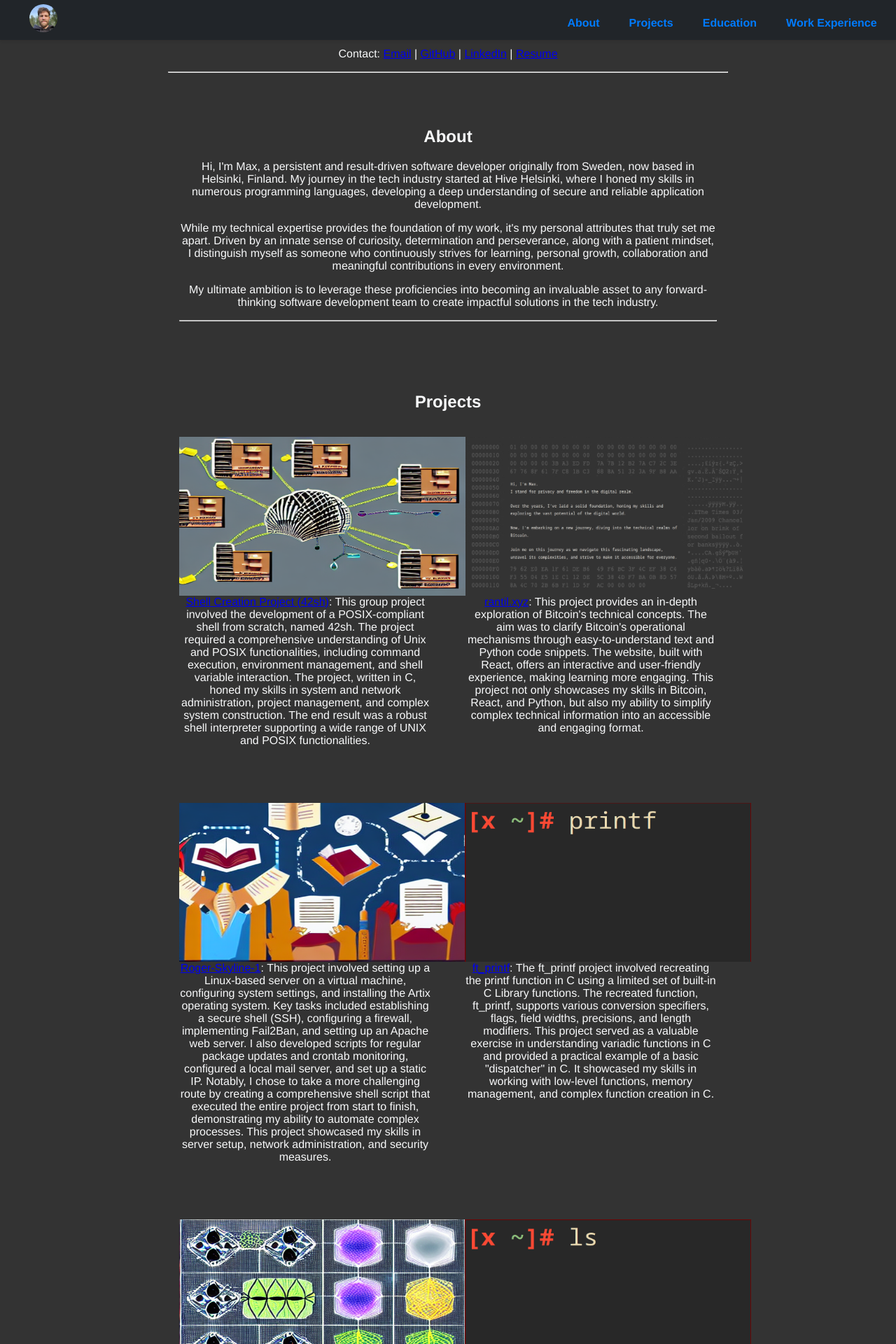
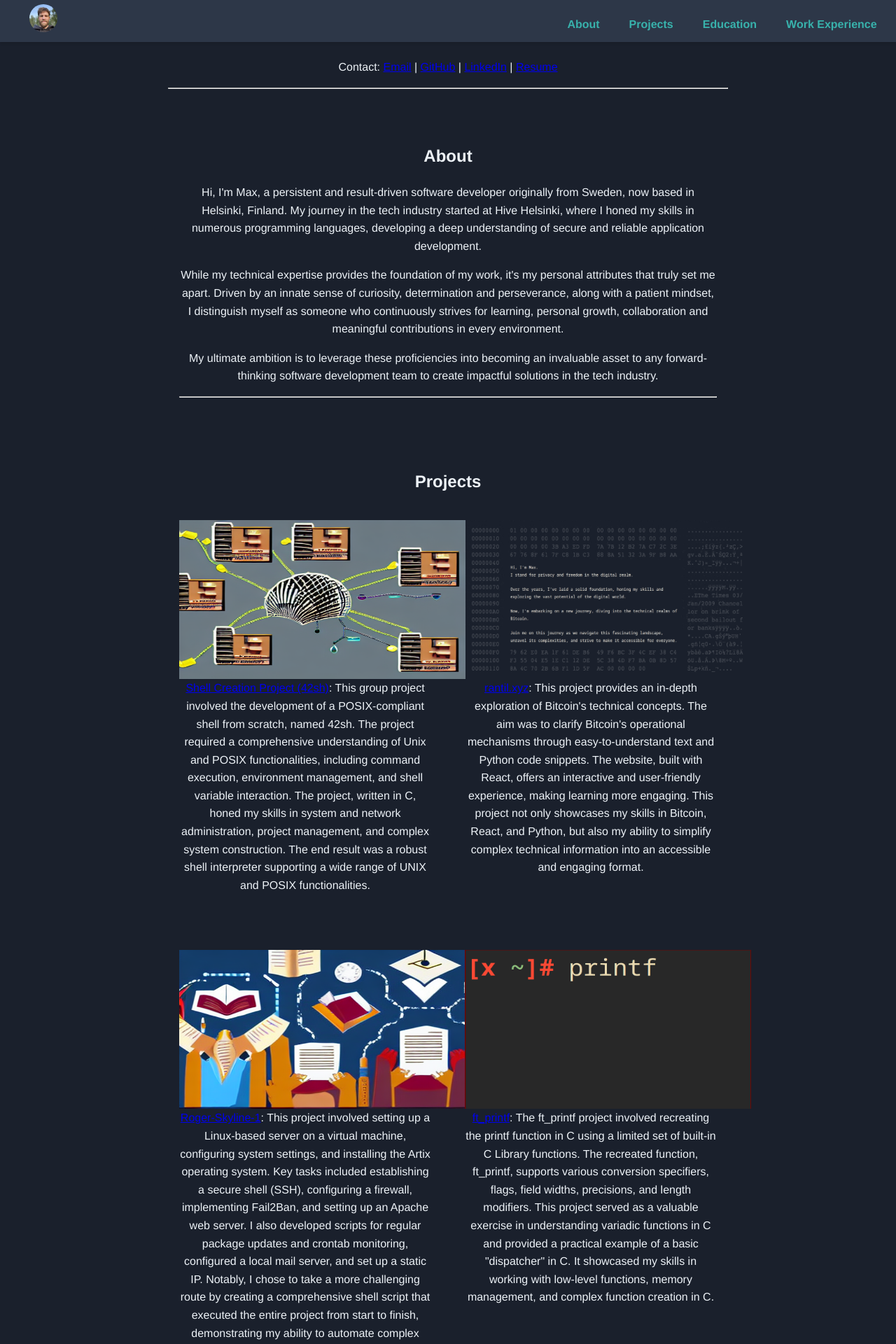
Before and after one commit to maxrantil/maxrantil.github.io, a PHP site: page / in a window 1280 px wide. Shown: the top 1920 px of the page at 70% size. Run offline with PHP 8.4, Linux system fonts and the light colour scheme.

Commit message:
new color scheme

```diff
--- a/styles.css
+++ b/styles.css
@@ -1,10 +1,10 @@
 :root {
-  --color-bg-variant: #333;
-  --color-primary: #212529;
-  --color-font: #f8f9fa;
-  --color-link: #007bff;
-  --color-link-hover: #0056b3;
-  --color-link-focus: #0056b3;
+  --color-bg-variant: #1A202C; /* Changed for better contrast */
+  --color-primary: #2D3748; /* Changed for better contrast */
+  --color-font: #EDF2F7; /* Changed for better contrast */
+  --color-link: #38B2AC; /* Changed for better contrast */
+  --color-link-hover: #2C7A7B; /* Changed for better contrast */
+  --color-link-focus: #2C7A7B;
   --font-size-base: 1rem; /* 16px */
   --font-size-large: 2rem; /* 32px */
   --font-size-small: 0.75rem; /* 12px */
@@ -22,6 +22,7 @@ body {
   align-items: center;
   background-color: var(--color-bg-variant);
   color: var(--color-font);
+  line-height: 1.6; /* Added for better readability */
 }
 
 header {
@@ -83,6 +84,7 @@ nav {
   color: var(--color-link);
   font-weight: bold;
   transition: color 0.3s ease;
+  /* padding: 12px 24px; */ /* Make tap targets larger */
 }
 
 .nav-left li a:hover,
@@ -91,6 +93,7 @@ nav {
 .nav-right li a:focus {
   color: var(--color-link-hover);
   outline: none;
+  /* outline: 1px solid var(--color-link-focus); */ /* Clear focus style */
 }
 
 .nav-icon {
@@ -262,3 +265,71 @@ ul {
     padding: 0 calc(var(--padding-base) * 4);
   }
 }
+
+/* @media (max-width: 539.98px) {
+  body {
+    padding: 0 var(--padding-base);
+    font-size: var(--font-size-base);
+  }
+
+  .nav-left,
+  .nav-right {
+    flex-direction: column;
+  }
+
+  .project-grid {
+    grid-template-columns: 1fr;
+  }
+}
+
+@media (min-width: 540px) and (max-width: 575.98px) {
+  body {
+    padding: 0 calc(var(--padding-base) * 1.25);
+    font-size: calc(var(--font-size-base) * 1.1);
+  }
+}
+
+@media (min-width: 576px) {
+  body {
+    padding: 0 calc(var(--padding-base) * 1.5);
+    font-size: calc(var(--font-size-base) * 1.2);
+  }
+}
+
+@media (min-width: 768px) {
+  body {
+    padding: 0 calc(var(--padding-base) * 2);
+    font-size: calc(var(--font-size-base) * 1.3);
+  }
+
+  .nav-left,
+  .nav-right {
+    flex-direction: row;
+  }
+
+  .project-grid {
+    grid-template-columns: repeat(2, 1fr);
+  }
+}
+
+@media (min-width: 992px) {
+  body {
+    padding: 0 calc(var(--padding-base) * 3);
+    font-size: calc(var(--font-size-base) * 1.4);
+  }
+
+  .project-grid {
+    grid-template-columns: repeat(3, 1fr);
+  }
+}
+
+@media (min-width: 1200px) {
+  body {
+    padding: 0 calc(var(--padding-base) * 4);
+    font-size: var(--font-size-large);
+  }
+
+  .project-grid {
+    grid-template-columns: repeat(4, 1fr);
+  }
+} */
```
